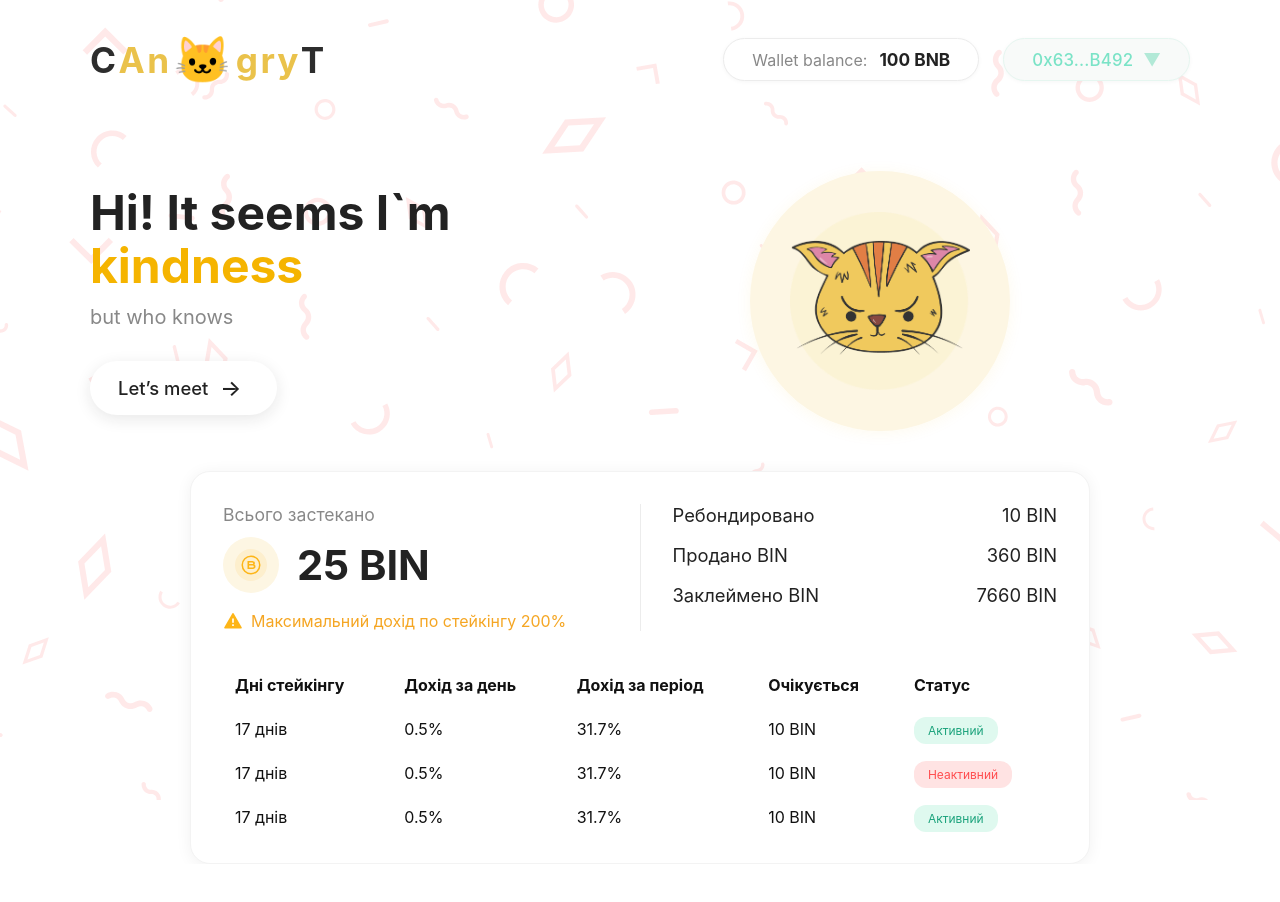
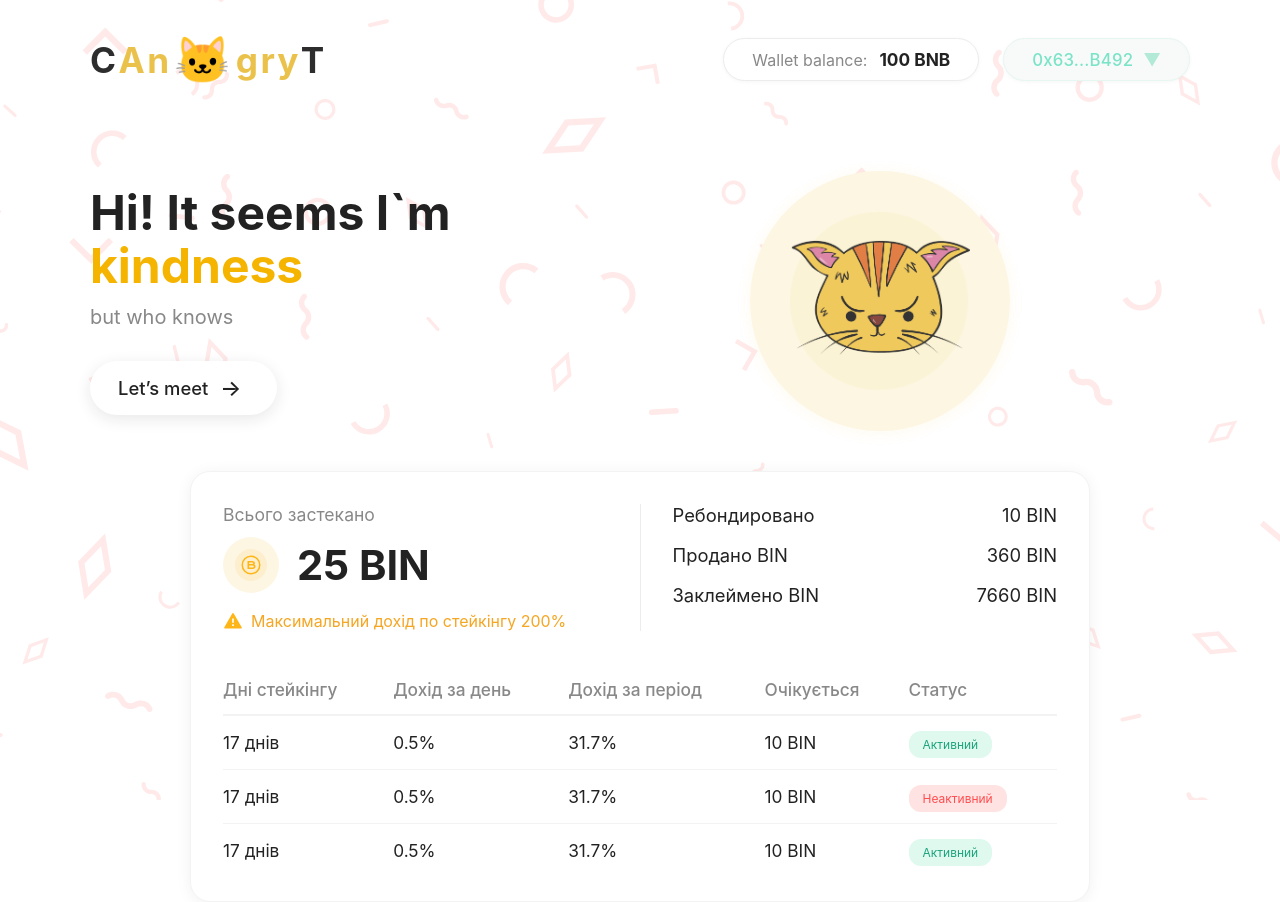
Before and after one commit to MaAnka324/angry-cat-test, a Vue app: page / in a window 1280 px wide. Before the commit the page ends 864 px from the top, so only its background shows below. Built offline with nearby package versions, Linux system fonts and the light colour scheme; the HTML template or start-up script is replaced by a standard one.

Commit message:
Refactor StatsTable component styles for improved layout and visual consistency

```diff
--- a/src/components/stats/StatsTable.vue
+++ b/src/components/stats/StatsTable.vue
@@ -38,11 +38,31 @@ defineProps({
 <style scoped>
 .table {
   width: 100%;
-  border-collapse: collapse;
+  border-collapse: separate;
+  border-spacing: 0;
+  background: #fff;
+  border-radius: 16px;
+  overflow: hidden;
+  font-size: 1.08rem;
+  margin-top: 0;
 }
 
-th, td {
-  padding: 12px;
+th {
+  color: #888;
+  font-weight: 500;
+  background: #fff;
+  padding: 16px 12px 14px 0;
+  border-bottom: 2px solid #f3f3f3;
   text-align: left;
 }
+td {
+  color: #222;
+  background: #fff;
+  padding: 16px 12px 16px 0;
+  border-bottom: 1.5px solid #f3f3f3;
+  text-align: left;
+}
+tr:last-child td {
+  border-bottom: none;
+}
 </style>
```
